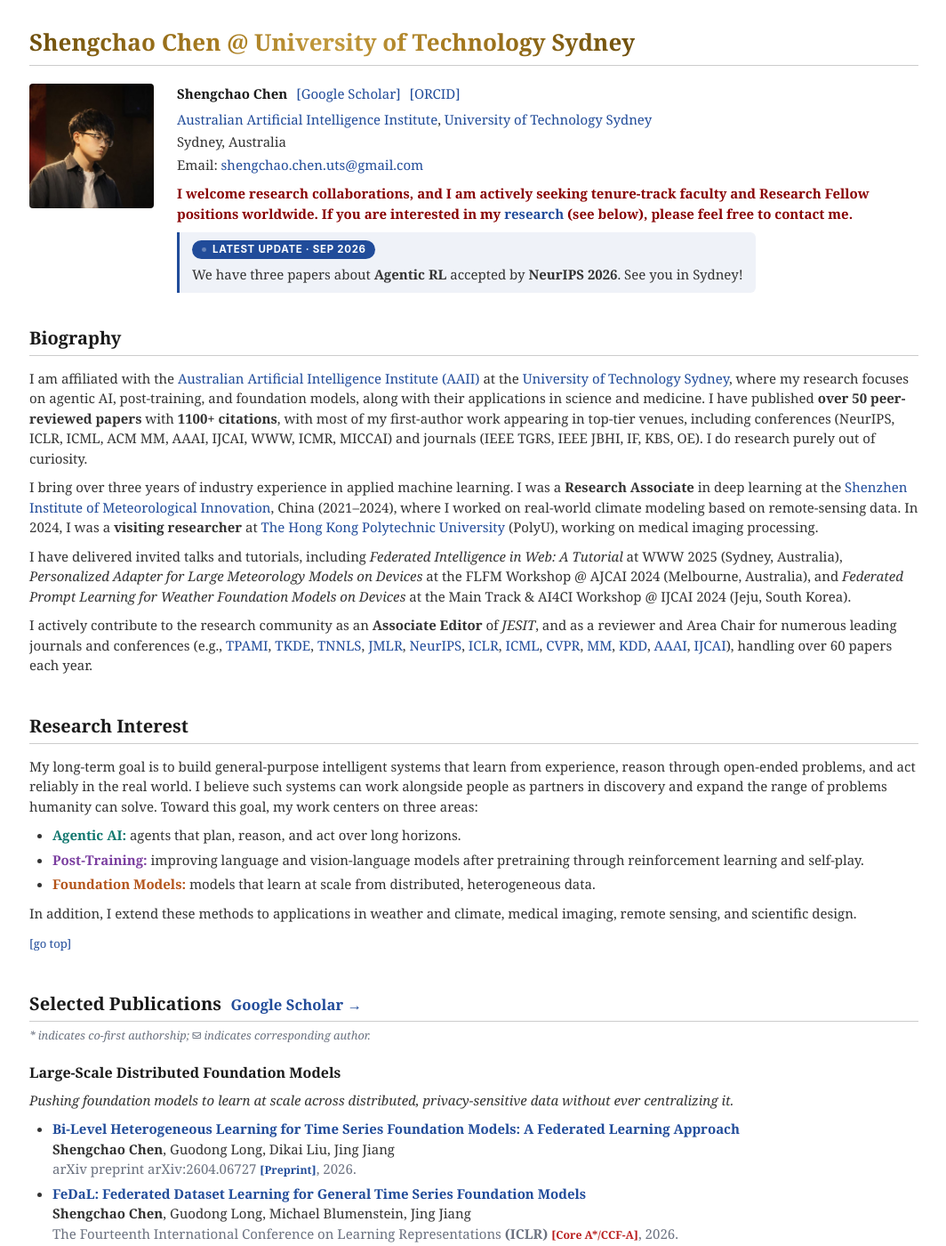
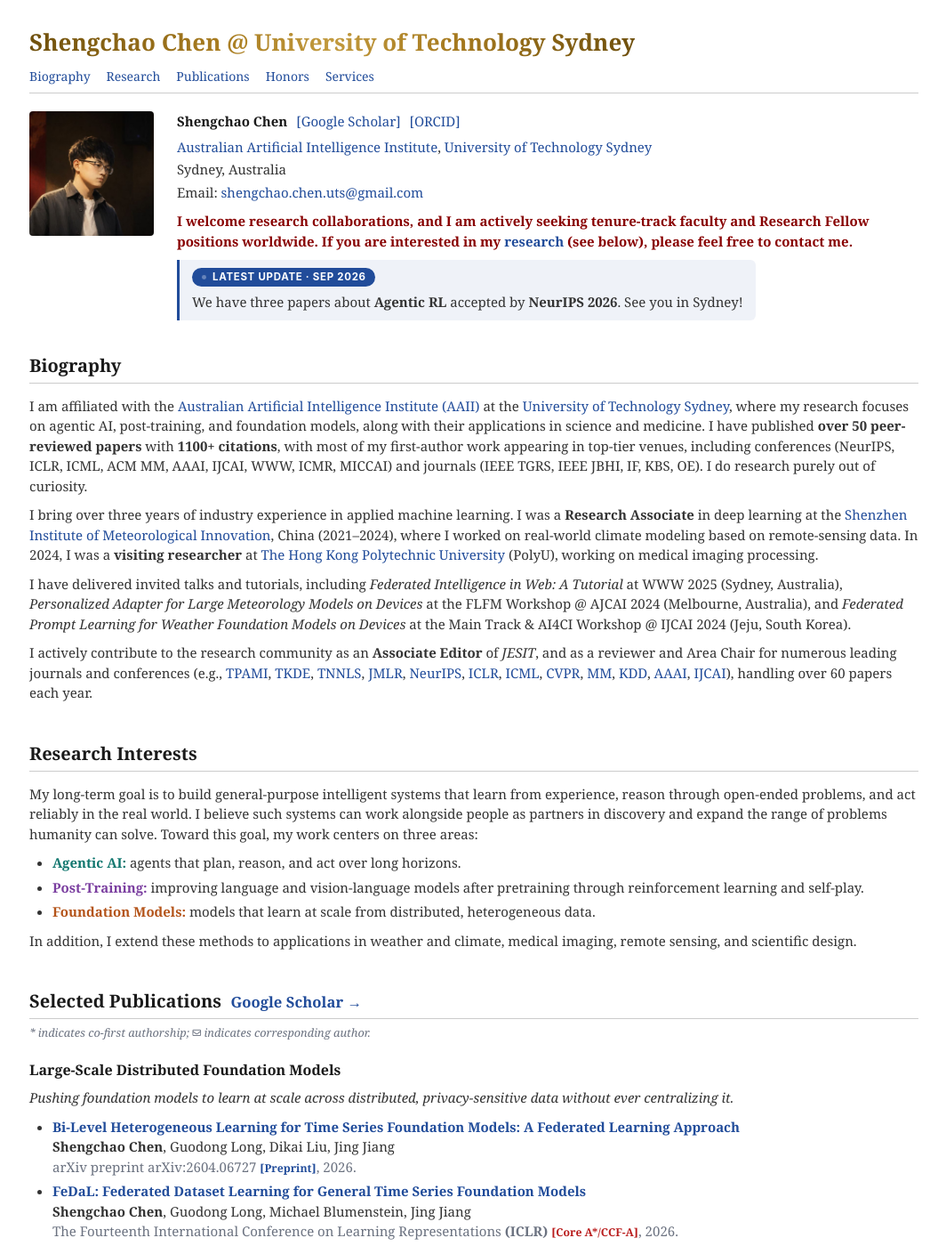
Before and after one commit to shengchaochen82/shengchaochen82.github.io, a Jekyll site: the page built from index.md, in a window 1280 px wide and 1400 px high. Shown: the whole window at 89% size, without its empty margins (107-1171 px from the left). Built offline with Jekyll 4.4.1, drawn with Linux system fonts in a browser that asks for light colours; some of the changed text lies outside the part shown.

Commit message:
Style: add sticky section nav, drop go-top links, fix section headings
Co-Authored-By: Claude Opus 5.5 <noreply@anthropic.com>

```diff
--- a/_includes/classic_honors.html
+++ b/_includes/classic_honors.html
@@ -26,5 +26,4 @@
       <span class="classic-honor-year">2022</span>
     </li>
   </ul>
-  <p class="classic-goto"><a href="#top">[go top]</a></p>
 </section>
--- a/_includes/classic_publications.html
+++ b/_includes/classic_publications.html
@@ -28,5 +28,4 @@
       </ul>
     {% endif %}
   {% endfor %}
-  <p class="classic-goto"><a href="#top">[go top]</a></p>
 </section>
--- a/_includes/classic_research_interest.html
+++ b/_includes/classic_research_interest.html
@@ -1,5 +1,5 @@
 <section class="classic-section" id="research-interest">
-  <h1>Research Interest</h1>
+  <h1>Research Interests</h1>
   <p>My long-term goal is to build general-purpose intelligent systems that learn from experience, reason through open-ended problems, and act reliably in the real world. I believe such systems can work alongside people as partners in discovery and expand the range of problems humanity can solve. Toward this goal, my work centers on three areas:</p>
   <ul>
     <li><strong class="classic-focus classic-focus-agentic">Agentic AI:</strong> agents that plan, reason, and act over long horizons.</li>
@@ -7,5 +7,4 @@
     <li><strong class="classic-focus classic-focus-fm">Foundation Models:</strong> models that learn at scale from distributed, heterogeneous data.</li>
   </ul>
   <p>In addition, I extend these methods to applications in weather and climate, medical imaging, remote sensing, and scientific design.</p>
-  <p class="classic-goto"><a href="#top">[go top]</a></p>
 </section>
--- a/_includes/classic_services.html
+++ b/_includes/classic_services.html
@@ -1,5 +1,5 @@
-<section class="classic-section" id="academia-services">
-  <h1>Academia Services</h1>
+<section class="classic-section" id="academic-services">
+  <h1>Academic Services</h1>
   {% assign service_order = "associate_editor,area_chair,conference_reviewer,journal_reviewer" | split: "," %}
   {% for key in service_order %}
     {% assign cat = site.data.services[key] %}
@@ -12,5 +12,4 @@
       {% endfor %}
     </ul>
   {% endfor %}
-  <p class="classic-goto"><a href="#top">[go top]</a></p>
 </section>
--- a/_layouts/classic.html
+++ b/_layouts/classic.html
@@ -253,8 +253,15 @@
     {% assign email_clean = site.email | replace: ' (AT) ', '@' | replace: '(AT)', '@' %}
 
     <div class="classic-page">
-      <a id="top"></a>
       <h1 class="classic-pagetitle"><span class="classic-gilded">{{ site.title }} @ {{ site.affiliation }}</span></h1>
+
+      <nav class="classic-nav" aria-label="Sections">
+        <a href="#biography">Biography</a>
+        <a href="#research-interest">Research</a>
+        <a href="#publications">Publications</a>
+        <a href="#honors">Honors</a>
+        <a href="#academic-services">Services</a>
+      </nav>
 
       <div class="classic-header">
         {% if site.avatar %}
--- a/assets/css/classic.css
+++ b/assets/css/classic.css
@@ -53,9 +53,21 @@ body {
   font-size: 26px;
   font-weight: 700;
   color: var(--classic-title);
+  margin: 0;
+}
+
+.classic-nav {
+  position: sticky;
+  top: 0;
+  z-index: 10;
+  display: flex;
+  flex-wrap: wrap;
+  gap: 2px 18px;
+  margin: 0 0 20px;
+  padding: 8px 0;
   border-bottom: 1px solid var(--classic-border);
-  padding-bottom: 6px;
-  margin: 0 0 20px;
+  background: var(--classic-bg);
+  font-size: 14px;
 }
 
 .classic-gilded {
@@ -221,6 +233,7 @@ body {
 
 .classic-section {
   padding-top: 32px;
+  scroll-margin-top: 24px;
 }
 
 .classic-section h1 {
@@ -367,11 +380,6 @@ body {
   }
 }
 
-.classic-goto {
-  font-size: 13px;
-  margin-top: 14px !important;
-}
-
 a,
 .classic-section a,
 .classic-header a {
@@ -421,6 +429,16 @@ a:hover,
     font-size: 22px;
   }
 
+  .classic-nav {
+    justify-content: space-between;
+    gap: 2px 12px;
+    font-size: 13px;
+  }
+
+  .classic-section {
+    scroll-margin-top: 44px;
+  }
+
   .classic-header {
     flex-direction: column;
     align-items: center;
```
